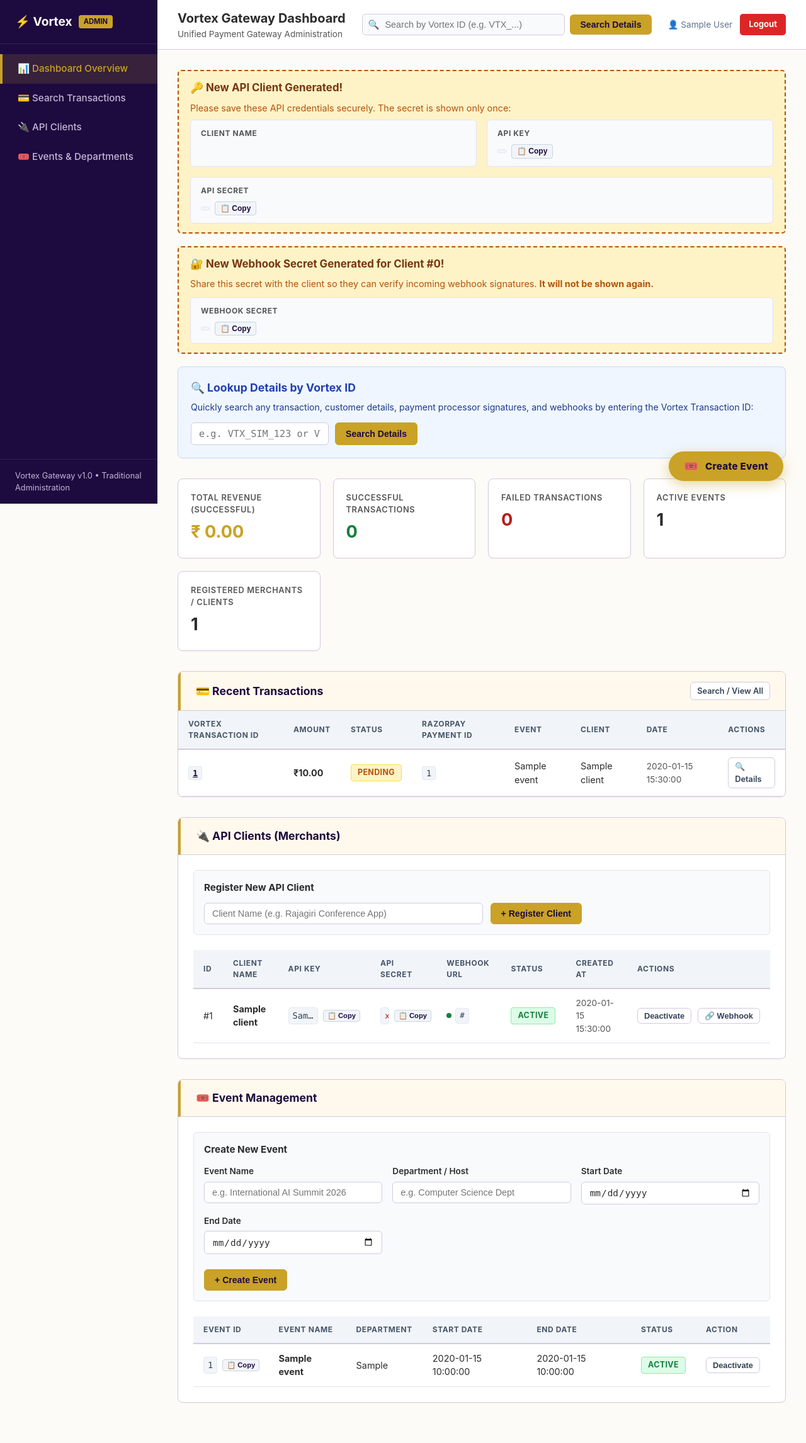
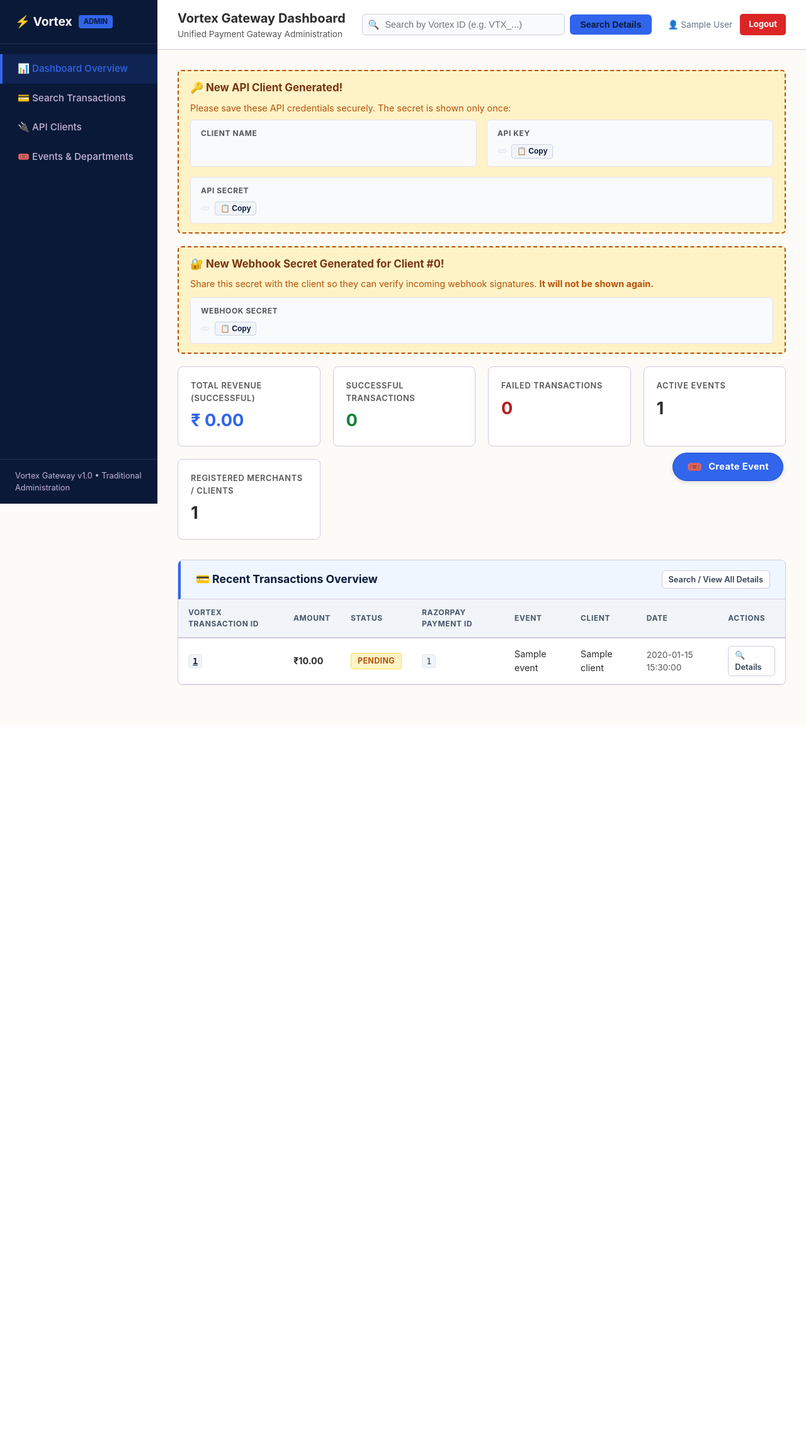
Before and after one commit to anandhukrisb/INTERNATIONAL-CONFERENCE-RAJAGIRI, a PHP site: page /vortex/admin/dashboard.php in a window 1280 px wide. Shown: the whole page at 63% size. After the commit the page ends 1089 px from the top, so only its background shows below. Run offline with PHP 8.4, Linux system fonts and the light colour scheme; the visitor is signed in with stand-in values (Sample User, id 1); tables that the repository leaves empty hold one stand-in row (values such as "Sample post").

Commit message:
Readed from my file

```diff
--- a/vortex/admin/assets/css/admin.css
+++ b/vortex/admin/assets/css/admin.css
@@ -5,17 +5,17 @@
 
 :root {
     /* === Main project brand colours === */
-    --primary:          #1d0a3f;   /* deep purple */
-    --primary-hover:    #3d2066;   /* secondary purple */
-    --primary-light:    #f3eeff;   /* light purple tint */
-    --accent:           #C9A227;   /* brand gold */
-    --accent-hover:     #b8861a;   /* darker gold */
-    --accent-light:     #fef9ec;   /* light gold tint */
+    --primary:          #0A1938;   /* dark navy blue */
+    --primary-hover:    #133989;   /* medium blue */
+    --primary-light:    #eef2ff;   /* light blue tint */
+    --accent:           #3165EC;   /* primary bright blue */
+    --accent-hover:     #1d4ed8;   /* hover bright blue */
+    --accent-light:     #eff6ff;   /* light blue tint */
 
     /* === Sidebar === */
-    --sidebar-bg:       #1d0a3f;
-    --sidebar-hover:    #3d2066;
-    --sidebar-active:   #C9A227;
+    --sidebar-bg:       #0A1938;
+    --sidebar-hover:    #133989;
+    --sidebar-active:   #3165EC;
     --sidebar-text:     #c4b5d8;
     --sidebar-text-active: #ffffff;
 
@@ -127,7 +127,7 @@ body {
 }
 
 .sidebar-menu li a.active {
-    background-color: rgba(201, 162, 39, 0.15);
+    background-color: rgba(49, 101, 236, 0.15);
     color: var(--accent);
     border-left-color: var(--accent);
 }
@@ -198,7 +198,7 @@ body {
     outline: none;
     border-color: var(--accent);
     background-color: #ffffff;
-    box-shadow: 0 0 0 3px rgba(201, 162, 39, 0.18);
+    box-shadow: none;
 }
 
 .search-icon {
@@ -421,14 +421,15 @@ table.admin-table tbody tr:hover {
 
 .btn-primary {
     background-color: var(--accent);
-    color: var(--primary);
-    border-color: var(--accent);
+    color: #ffffff;
+    border: 1px solid #1d4ed8;
+    box-shadow: none;
 }
 
 .btn-primary:hover {
     background-color: var(--accent-hover);
-    color: var(--primary);
-    border-color: var(--accent-hover);
+    color: #ffffff;
+    border-color: #1e40af;
 }
 
 .btn-secondary {
@@ -538,26 +539,25 @@ table.admin-table tbody tr:hover {
     display: flex;
     align-items: center;
     gap: 10px;
-    padding: 14px 24px;
+    padding: 12px 22px;
     background-color: var(--accent);
-    color: var(--primary);
+    color: #ffffff;
     font-family: var(--font-sans);
-    font-size: 0.95rem;
-    font-weight: 800;
-    border: none;
+    font-size: 0.92rem;
+    font-weight: 700;
+    border: 1px solid #1d4ed8;
     border-radius: 50px;
-    box-shadow: 0 6px 20px rgba(201, 162, 39, 0.45);
+    box-shadow: 0 2px 6px rgba(0, 0, 0, 0.15);
     cursor: pointer;
     text-decoration: none;
     letter-spacing: 0.02em;
-    transition: background-color 0.18s ease, transform 0.18s ease, box-shadow 0.18s ease;
+    transition: background-color 0.15s ease;
     user-select: none;
 }
 
 .fab-create-event:hover {
     background-color: var(--accent-hover);
-    transform: translateY(-3px);
-    box-shadow: 0 10px 28px rgba(201, 162, 39, 0.5);
+    box-shadow: 0 3px 8px rgba(0, 0, 0, 0.2);
 }
 
 .fab-create-event:active {
@@ -656,7 +656,7 @@ table.admin-table tbody tr:hover {
 
 .modal-body .form-control:focus {
     border-color: var(--accent);
-    box-shadow: 0 0 0 3px rgba(201, 162, 39, 0.18);
+    box-shadow: none;
 }
 
 .btn-cancel {
@@ -683,7 +683,7 @@ table.admin-table tbody tr:hover {
     gap: 6px;
     padding: 9px 22px;
     background-color: var(--accent);
-    color: var(--primary);
+    color: #ffffff;
     font-size: 0.9rem;
     font-weight: 800;
     border: none;
--- a/vortex/admin/dashboard.php
+++ b/vortex/admin/dashboard.php
@@ -11,6 +11,7 @@
 if (session_status() === PHP_SESSION_NONE) {
     session_start();
 }
+
 
 require_once __DIR__ . '/../classes/Database.php';
 require_once __DIR__ . '/../classes/Event.php';
@@ -262,20 +263,17 @@ require_once __DIR__ . '/includes/header.php';
 <?php endif; ?>
 
 
-<!-- Quick Search Box Banner -->
-<div class="section-card" style="background: #eff6ff; border-color: #bfdbfe;">
-    <div class="section-body" style="padding: 20px;">
-        <h2 style="font-size: 1.1rem; color: #1e40af; margin-bottom: 6px;">🔍 Lookup Details by Vortex ID</h2>
-        <p style="font-size: 0.88rem; color: #1e3a8a; margin-bottom: 14px;">
-            Quickly search any transaction, customer details, payment processor signatures, and webhooks by entering the Vortex Transaction ID:
-        </p>
-        <form action="payments/payment_details.php" method="GET" style="display: flex; gap: 10px; max-width: 600px;">
-            <input type="text" name="vortex_transaction_id" class="form-control" style="font-family: var(--font-mono); font-size: 0.95rem;" placeholder="e.g. VTX_SIM_123 or VTX_66E3A8..." required>
-            <button type="submit" class="btn btn-primary">Search Details</button>
-        </form>
-    </div>
-</div>
+<?php
+$initialTab = trim($_GET['tab'] ?? '');
+if (!in_array($initialTab, ['overview', 'clients', 'events'])) {
+    $initialTab = 'overview';
+}
+?>
 
+<!-- ============================================================
+     TAB 1: OVERVIEW (Metrics & Transactions Details ONLY)
+     ============================================================ -->
+<div id="tab-overview" class="tab-content-panel" style="<?= $initialTab === 'overview' ? '' : 'display:none;' ?>">
     <!-- Key Performance Metrics Grid -->
     <div class="metrics-grid">
         <div class="metric-card">
@@ -303,8 +301,8 @@ require_once __DIR__ . '/includes/header.php';
     <!-- Recent Transactions Table -->
     <div id="transactions" class="section-card">
         <div class="section-header">
-        <h2>💳 Recent Transactions</h2>
-        <a href="payments/payment_details.php" class="btn btn-secondary btn-sm">Search / View All</a>
+            <h2>💳 Recent Transactions Overview</h2>
+            <a href="payments/payment_details.php" class="btn btn-secondary btn-sm">Search / View All Details</a>
         </div>
         <div class="section-body" style="padding: 0;">
             <div class="table-responsive">
@@ -359,8 +357,12 @@ require_once __DIR__ . '/includes/header.php';
             </div>
         </div>
     </div>
+</div>
 
-<!-- API Clients Management Section -->
+<!-- ============================================================
+     TAB 2: API CLIENTS (MERCHANTS)
+     ============================================================ -->
+<div id="tab-clients" class="tab-content-panel" style="<?= $initialTab === 'clients' ? '' : 'display:none;' ?>">
     <div id="clients" class="section-card">
         <div class="section-header">
             <h2>🔌 API Clients (Merchants)</h2>
@@ -462,6 +464,7 @@ require_once __DIR__ . '/includes/header.php';
             </div>
         </div>
     </div>
+</div>
 
 <!-- Webhook Configure Modal (shared, populated via JS) -->
 <div class="modal-overlay" id="webhookModal" role="dialog" aria-modal="true" aria-labelledby="webhookModalTitle">
@@ -515,7 +518,10 @@ document.addEventListener('keydown', function(e) {
 });
 </script>
 
-<!-- Events Management Section -->
+<!-- ============================================================
+     TAB 3: EVENTS & DEPARTMENTS MANAGEMENT
+     ============================================================ -->
+<div id="tab-events" class="tab-content-panel" style="<?= $initialTab === 'events' ? '' : 'display:none;' ?>">
     <div id="events" class="section-card">
         <div class="section-header">
             <h2>🎟️ Event Management</h2>
@@ -598,6 +604,7 @@ document.addEventListener('keydown', function(e) {
                         <?php endif; ?>
                     </tbody>
                 </table>
+            </div>
         </div>
     </div>
 </div>
@@ -685,4 +692,70 @@ document.addEventListener('keydown', function(e) {
 }());
 </script>
 
+<!-- ============================================================
+     Sidebar Tab Navigation Switcher Script
+     ============================================================ -->
+<script>
+(function () {
+    function getActiveTabName() {
+        const hash = window.location.hash.replace('#', '');
+        if (['overview', 'clients', 'events'].includes(hash)) {
+            return hash;
+        }
+        const params = new URLSearchParams(window.location.search);
+        const tabParam = params.get('tab');
+        if (['overview', 'clients', 'events'].includes(tabParam)) {
+            return tabParam;
+        }
+        return 'overview';
+    }
+
+    function switchDashboardTab(tabName) {
+        if (!['overview', 'clients', 'events'].includes(tabName)) {
+            tabName = 'overview';
+        }
+
+        // Hide all tab panels
+        const panels = document.querySelectorAll('.tab-content-panel');
+        panels.forEach(panel => {
+            panel.style.display = 'none';
+        });
+
+        // Display targeted tab panel
+        const activePanel = document.getElementById('tab-' + tabName);
+        if (activePanel) {
+            activePanel.style.display = 'block';
+        }
+
+        // Highlight matching sidebar navigation link
+        const sidebarLinks = document.querySelectorAll('.admin-sidebar .sidebar-menu a');
+        sidebarLinks.forEach(link => {
+            const href = link.getAttribute('href') || '';
+            link.classList.remove('active');
+            if (tabName === 'overview' && (href.includes('#overview') || (href.endsWith('dashboard.php') && !href.includes('#')))) {
+                link.classList.add('active');
+            } else if (tabName === 'clients' && href.includes('#clients')) {
+                link.classList.add('active');
+            } else if (tabName === 'events' && href.includes('#events')) {
+                link.classList.add('active');
+            }
+        });
+
+        // Toggle Floating Action Button visibility (shown on Events & Overview tabs)
+        const fab = document.getElementById('fabCreateEvent');
+        if (fab) {
+            fab.style.display = (tabName === 'events' || tabName === 'overview') ? 'flex' : 'none';
+        }
+    }
+
+    function syncTabState() {
+        switchDashboardTab(getActiveTabName());
+    }
+
+    window.addEventListener('hashchange', syncTabState);
+    document.addEventListener('DOMContentLoaded', syncTabState);
+    syncTabState();
+}());
+</script>
+
 <?php require_once __DIR__ . '/includes/footer.php'; ?>
--- a/vortex/admin/includes/header.php
+++ b/vortex/admin/includes/header.php
@@ -39,7 +39,7 @@ if (empty($_SESSION['vortex_admin_id'])) {
         </div>
         <ul class="sidebar-menu">
             <li>
-                <a href="<?= $adminBase ?>dashboard.php" class="<?= $activeNav === 'dashboard' ? 'active' : '' ?>">
+                <a href="<?= $adminBase ?>dashboard.php#overview" class="<?= ($activeNav === 'dashboard' || $activeNav === 'overview') ? 'active' : '' ?>">
                     <span>📊 Dashboard Overview</span>
                 </a>
             </li>
```
Also changed, not shown: vortex/admin/login.php (+6 -6 lines). Lines whose indentation alone changed are shown as unchanged.
